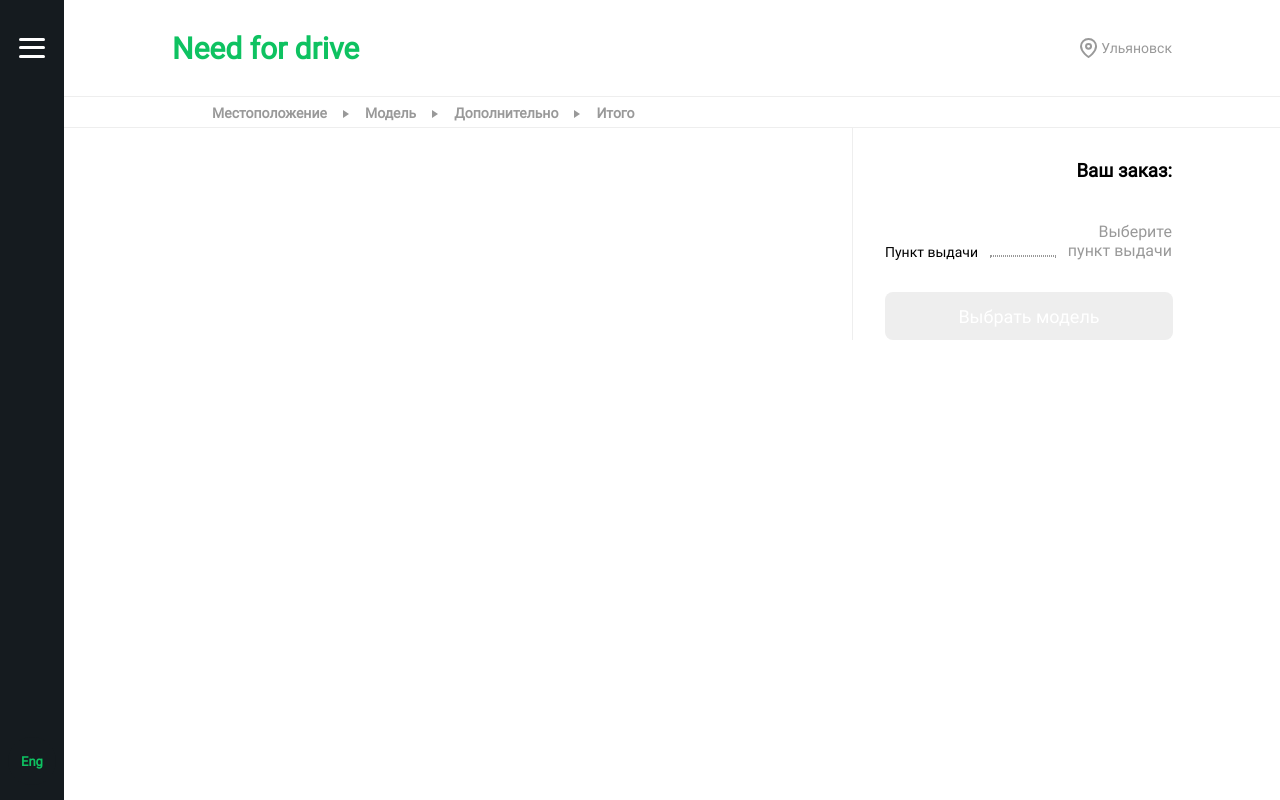
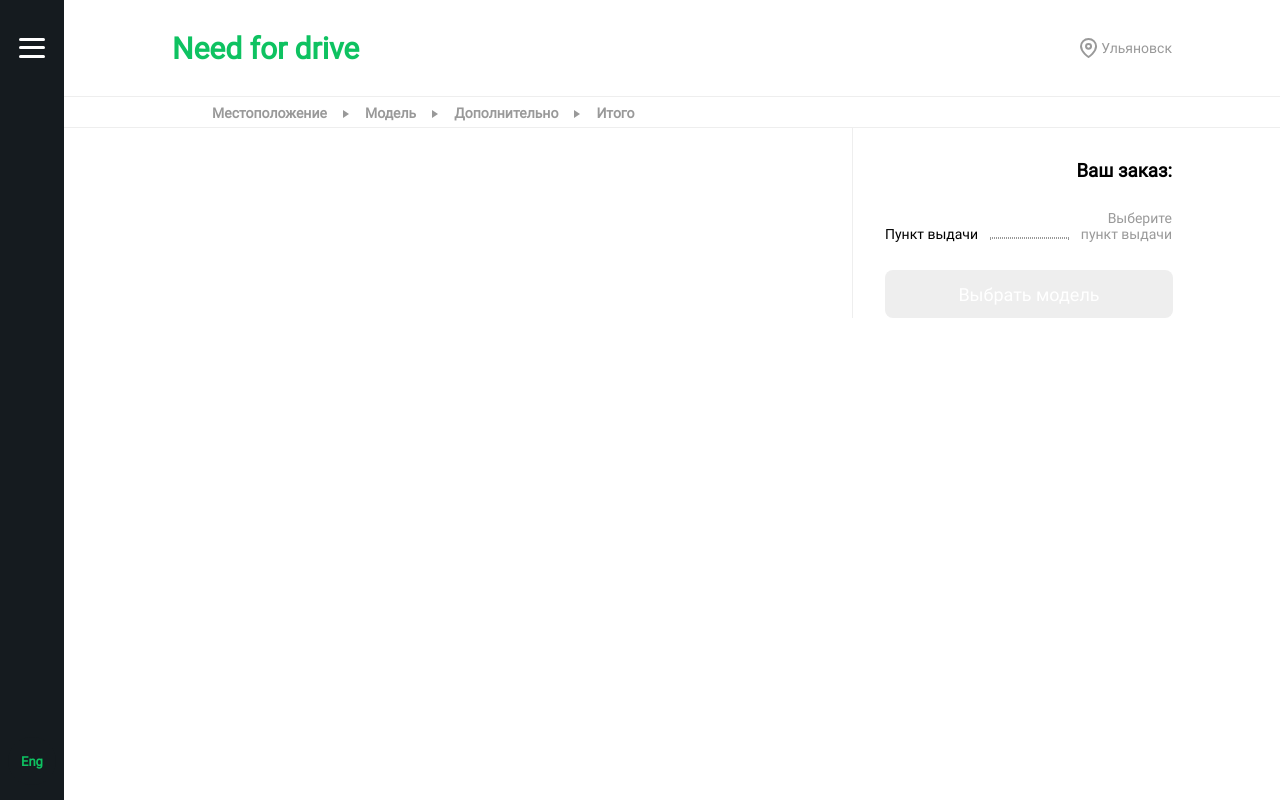
Before and after one commit to Max-Tetslav/need_for_drive, a React (Create React App) app: page /order in a window 1280 px wide. Built offline with nearby package versions, Linux system fonts and the light colour scheme; no server answers.

Commit message:
V-03/F-04 feat: improve layout

```diff
--- a/src/components/common/orderDetailsButton/OrderDetailsButton.module.scss
+++ b/src/components/common/orderDetailsButton/OrderDetailsButton.module.scss
@@ -10,7 +10,7 @@
   align-items: center;
   width: 288px;
   height: 48px;
-  margin-top: 32px;
+  margin-top: 28px;
   transition: all 0.3s ease;
   background: linear-gradient(90deg, #0ec262 2.61%, #039f67 112.6%);
   background-blend-mode: darken;
--- a/src/components/common/orderDetailsItem/OrderDetailsItem.module.scss
+++ b/src/components/common/orderDetailsItem/OrderDetailsItem.module.scss
@@ -19,6 +19,9 @@
 
   .orderDetailsItemContent {
     margin: 0;
+    font-weight: 300;
+    font-size: 14px;
+    line-height: 16px;
     text-align: right;
     color: #999;
   }
--- a/src/components/containers/orderDetails/OrderDetails.module.scss
+++ b/src/components/containers/orderDetails/OrderDetails.module.scss
@@ -20,7 +20,7 @@
   .orderDetailsTitle {
     text-align: right;
     margin-top: 0;
-    margin-bottom: 40px;
+    margin-bottom: 28px;
 
     @media screen and (max-width: 832px) {
       text-align: left;
```
